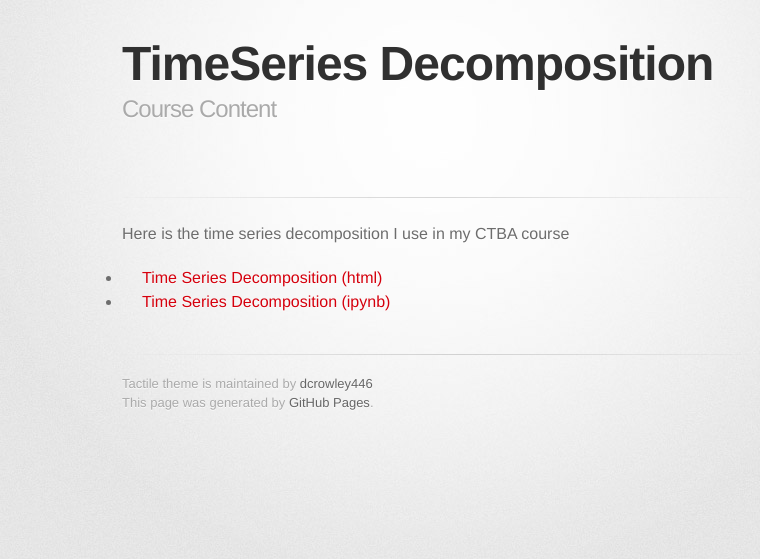
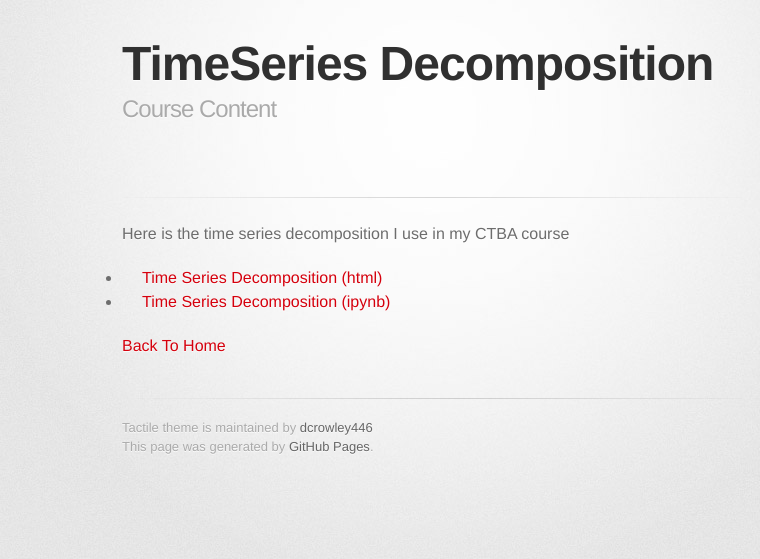
Before and after one commit to dcrowley446/djcrowleywm.github.io, a Jekyll site: the page built from timeseries/index.md, in a window 1280 px wide. Shown: the top 559 px of the page, without its empty margins (208-968 px from the left). Built offline with Jekyll 4.4.1, drawn with Linux system fonts in a browser that asks for light colours; some web fonts are replaced; our own code applies the rules of GitHub Pages for plain Markdown files.

Commit message:
Update index.md

```diff
--- a/timeseries/index.md
+++ b/timeseries/index.md
@@ -6,3 +6,5 @@ description: Course Content
 Here is the time series decomposition I use in my CTBA course
 - [Time Series Decomposition (html)](TimeSeriesDecomposition.html)
 - [Time Series Decomposition (ipynb)](TimeSeriesDecomposition.ipynb)
+
+[Back To Home](https://dcrowley446.github.io/djcrowleywm.github.io)
```
